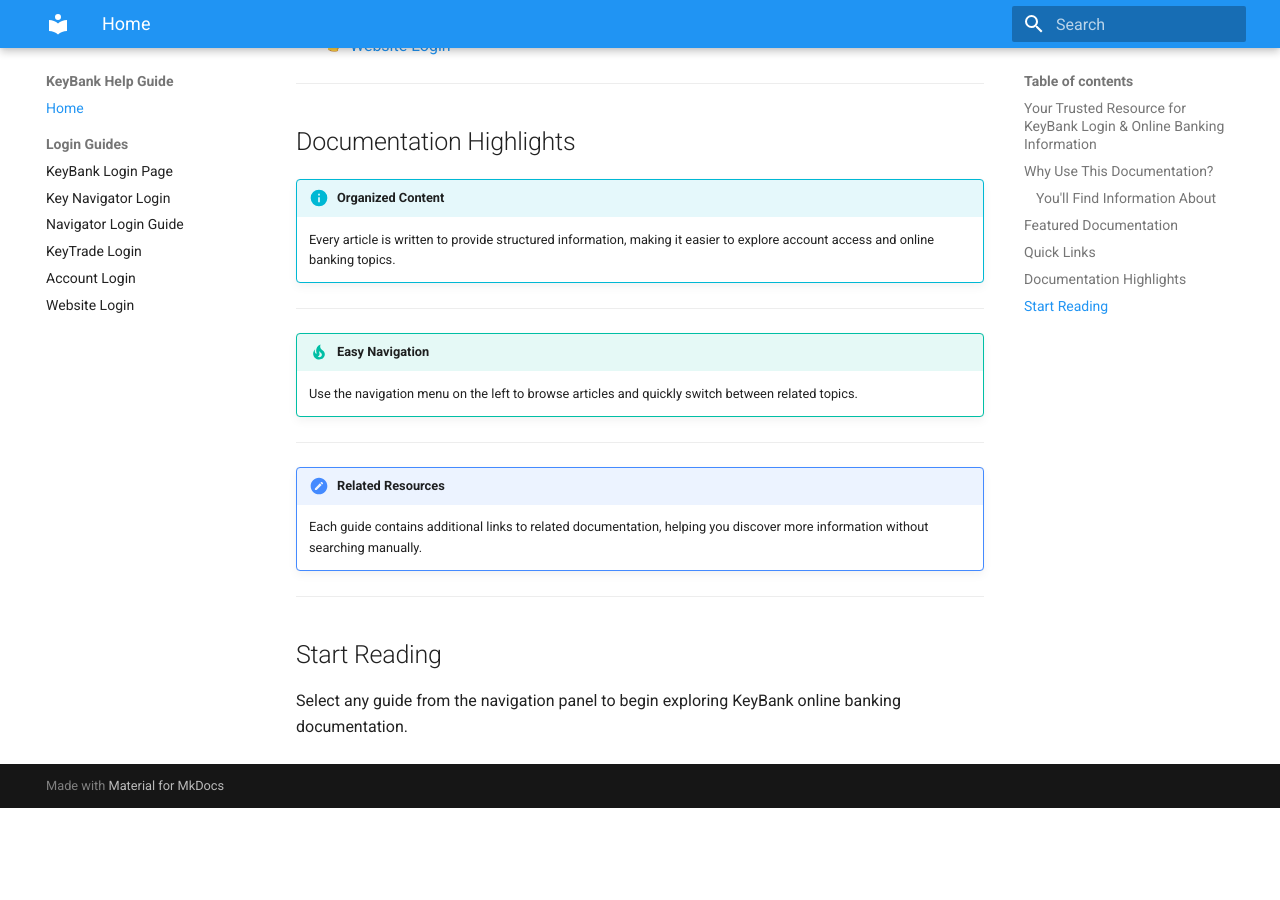
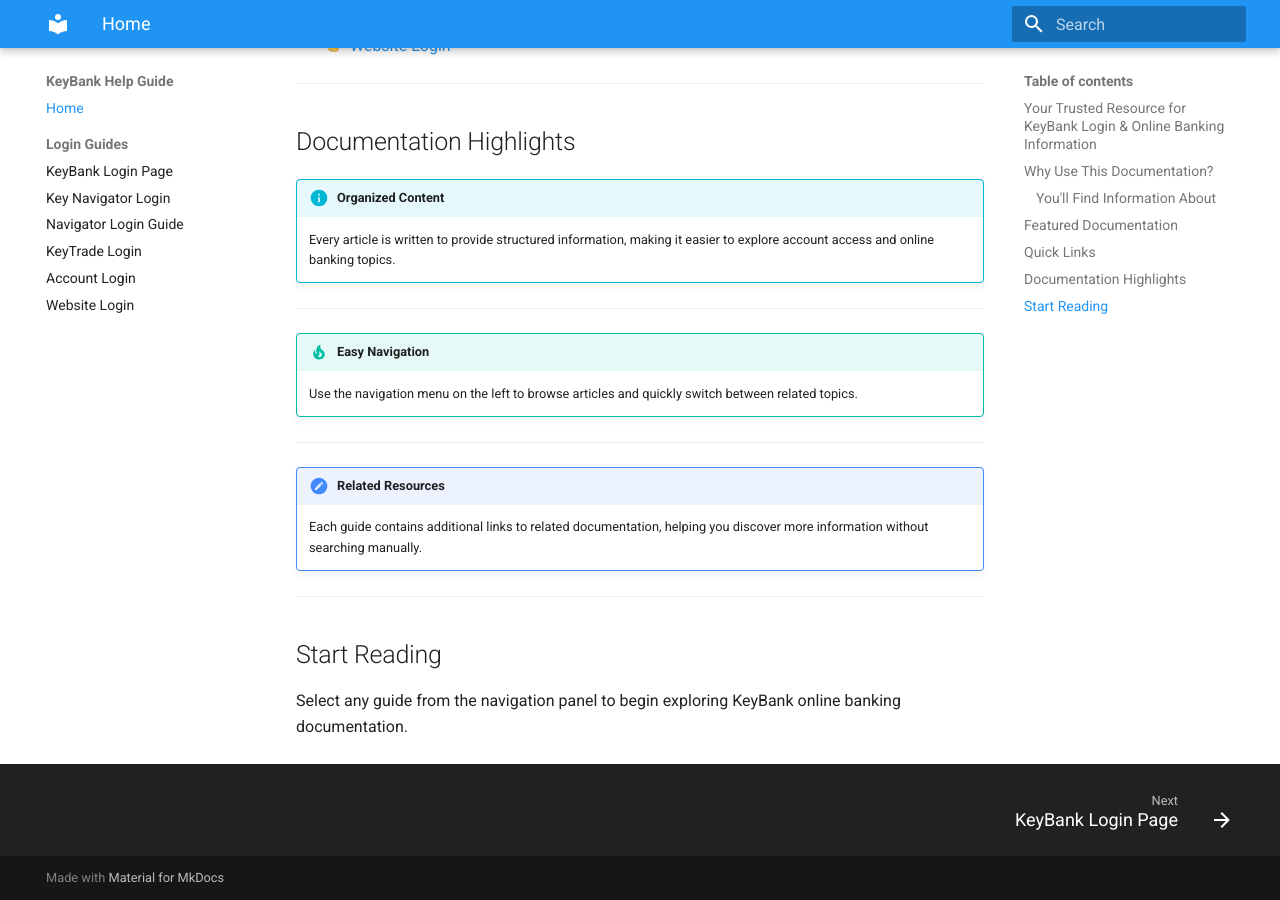
Before and after one commit to taxguide/keybank-help-guide, an MkDocs documentation site: the page built from docs/index.md, in a window 1280 px wide and 900 px high, scrolled down 1620 px. Built offline with MkDocs 1.6.1 and Material for MkDocs 9.7.7, drawn with Linux system fonts in a browser that asks for light colours; before the commit the page ends 2428 px from its top, so only the background shows below that.

Commit message:
Update mkdocs.yml

```diff
--- a/mkdocs.yml
+++ b/mkdocs.yml
@@ -1,6 +1,5 @@
 site_name: KeyBank Help Guide
-site_description: Complete documentation for KeyBank login and online banking guides.
-site_url: https://keybank-help-guide.readthedocs.io/
+site_description: Complete KeyBank Login & Online Banking Documentation
 
 theme:
   name: material
@@ -9,17 +8,20 @@ theme:
   palette:
     - scheme: default
       primary: blue
-      accent: indigo
+      accent: light blue
 
   features:
+    - navigation.instant
     - navigation.sections
     - navigation.expand
     - navigation.top
-    - navigation.indexes
+    - navigation.footer
+    - navigation.tracking
     - search.highlight
     - search.suggest
+    - search.share
+    - toc.follow
     - content.code.copy
-    - toc.follow
 
 nav:
   - Home: index.md
@@ -35,6 +37,7 @@ nav:
 markdown_extensions:
   - admonition
   - attr_list
+  - md_in_html
   - tables
   - toc:
       permalink: true
```
